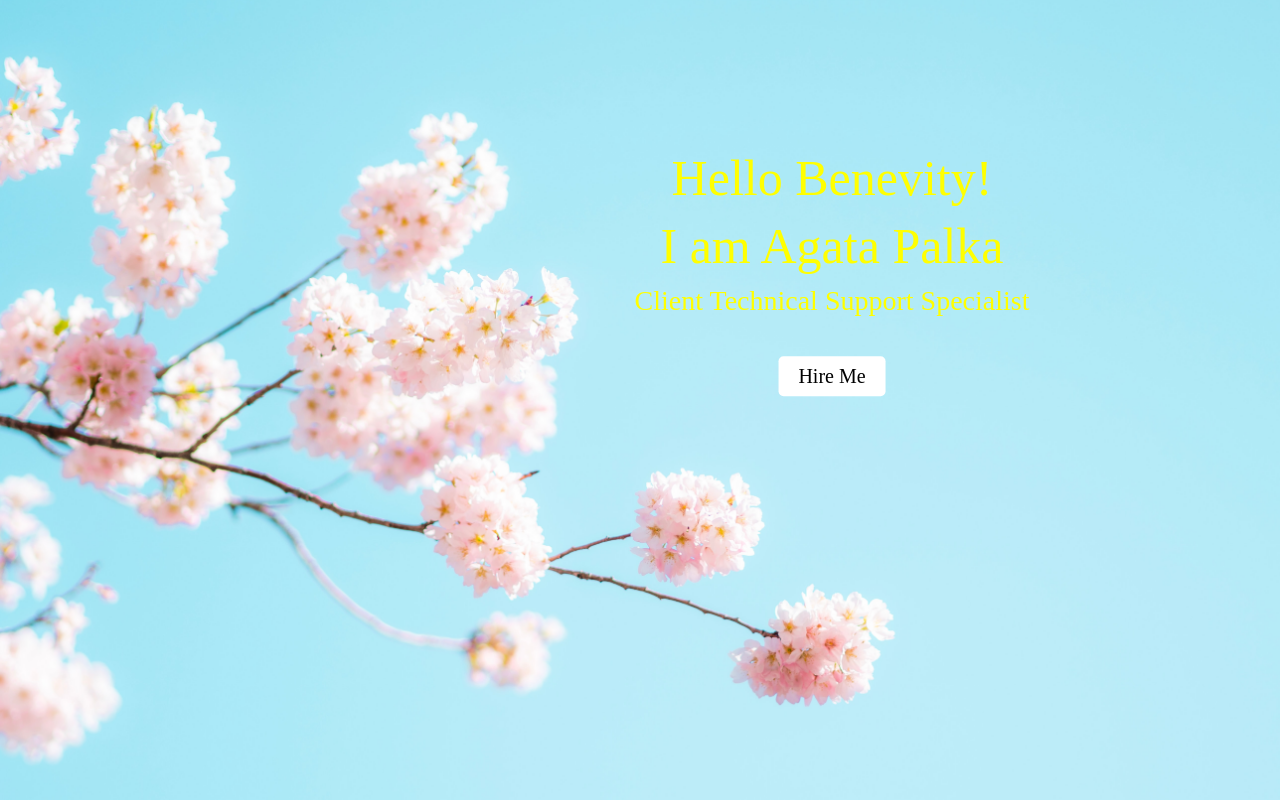
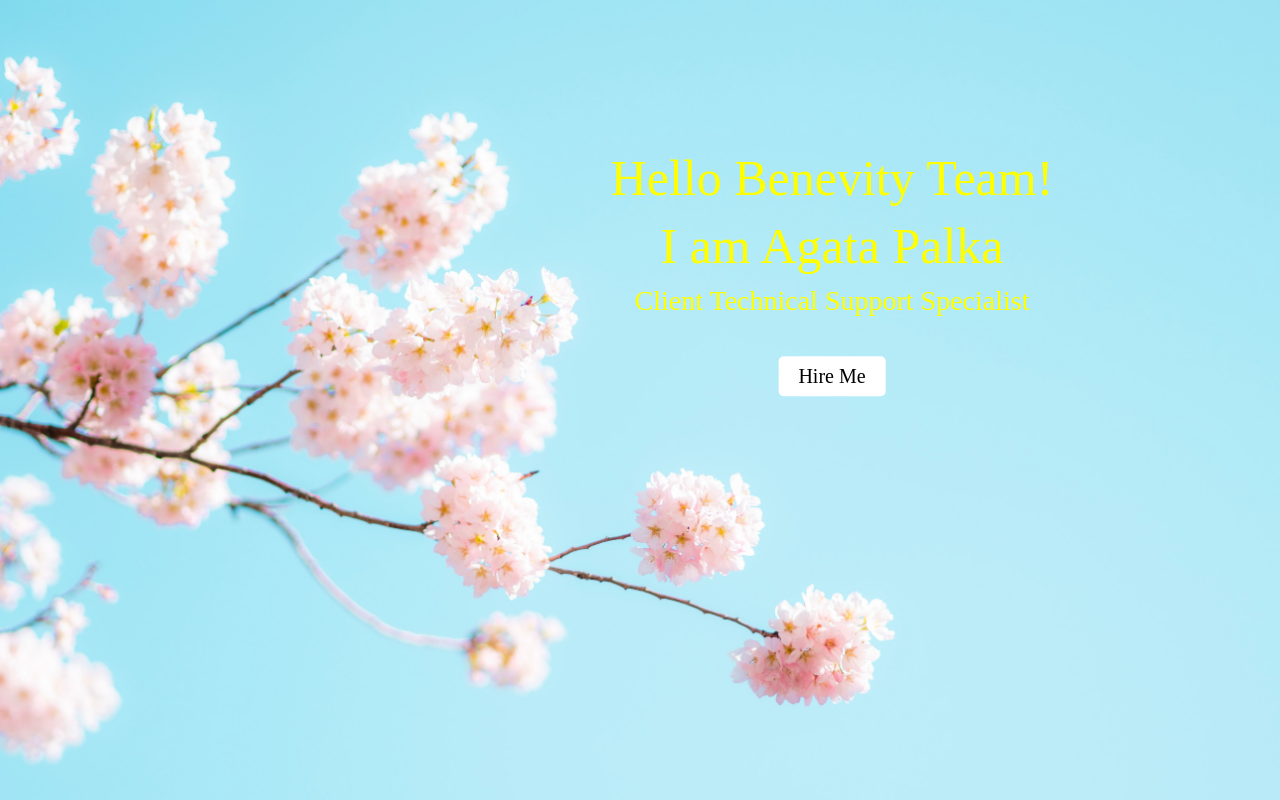
Before and after one commit to AgataPalka/AgataPalka-github.io, a plain HTML site: page index.html in a window 1280 px wide. Drawn offline with nearby package versions, Linux system fonts and the light colour scheme; a web font is replaced by a local one.

Commit message:
Update index.html

```diff
--- a/index.html
+++ b/index.html
@@ -30,7 +30,7 @@
 
 	 <div class="hero-image" style="background-image: url('white-rainforest-Y-XuEekLULQ-unsplash.jpg')">
   	<div class="hero-text">
-<h1>Hello Benevity!</h1>
+<h1>Hello Benevity Team!</h1>
     <h2>I am Agata Palka </h2>
     <h3>Client Technical Support Specialist</h3> <br>
     <button id="myBtn" class="button" data-toggle="modal" data-target="#myModal">Hire Me</button></div>
```
